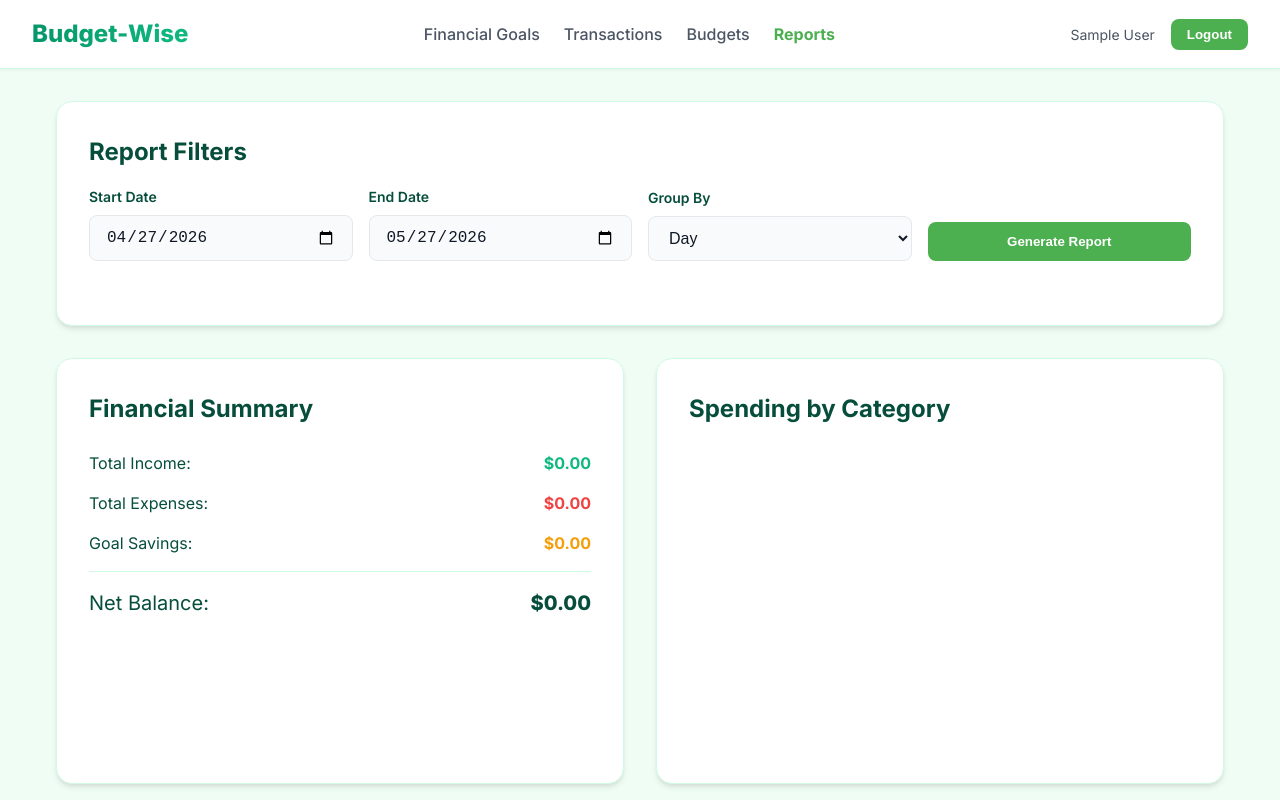
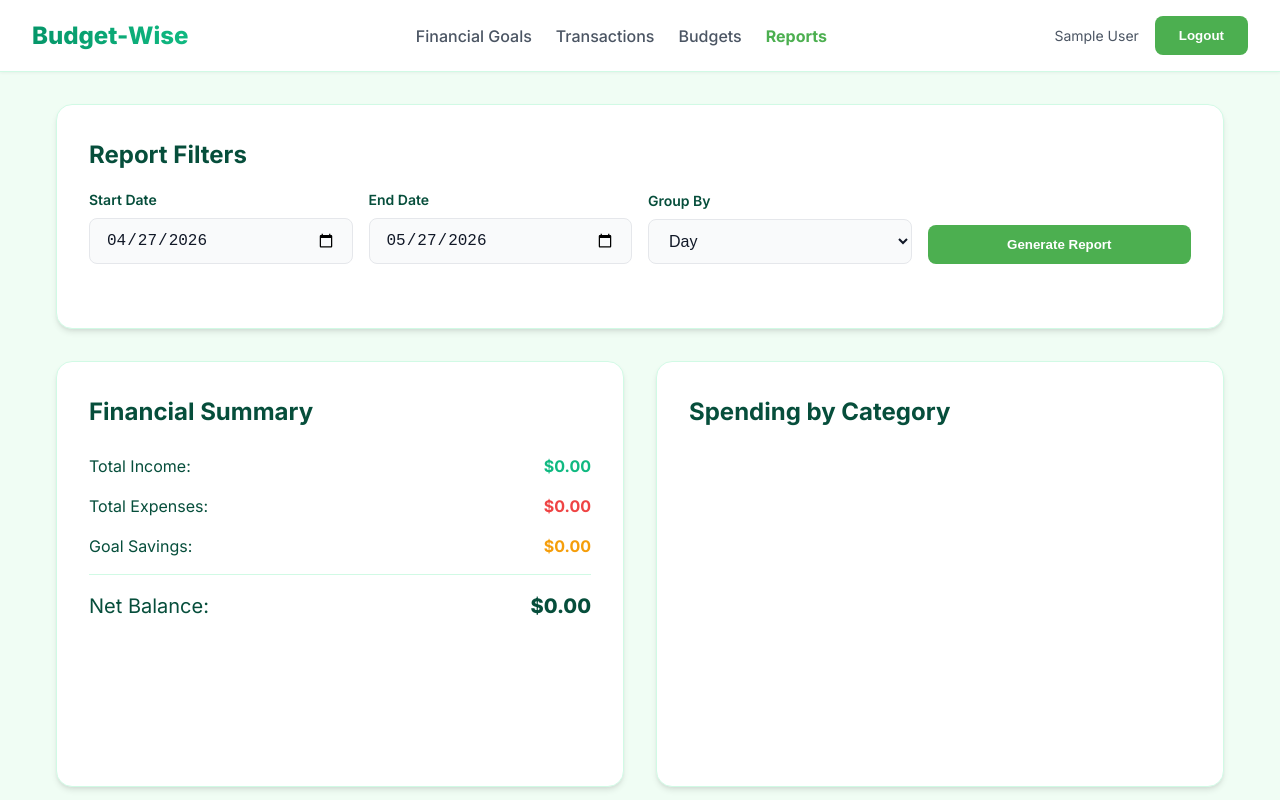
Before and after one commit to Mario-Nasser/Budget-Wise, a website: page frontEnd/report.html in a window 1280 px wide. Shown: the top 800 px of the page. Drawn offline with nearby package versions, Linux system fonts and the light colour scheme; no server answers; sample sign-in values are in the browser's storage.

Commit message:
remove inline style from logout button

```diff
--- a/frontEnd/report.html
+++ b/frontEnd/report.html
@@ -23,7 +23,7 @@
     </ul>
     <div id="nav-user-info" style="display: flex; gap: 1rem; align-items: center;">
       <span id="nav-user-name" style="color: var(--text-muted); font-size: 0.875rem;"></span>
-      <button onclick="handleLogout()" class="btn btn-primary" style="padding: 0.5rem 1rem;">Logout</button>
+      <button onclick="handleLogout()" class="btn btn-primary">Logout</button>
     </div>
     <div id="nav-toggle">☰</div>
     <div id="navOnMobile">
```
Also changed, not shown: frontEnd/addTransaction.html (+1 -1 lines), frontEnd/budgets.html (+1 -1 lines), frontEnd/index.html (+1 -1 lines).
